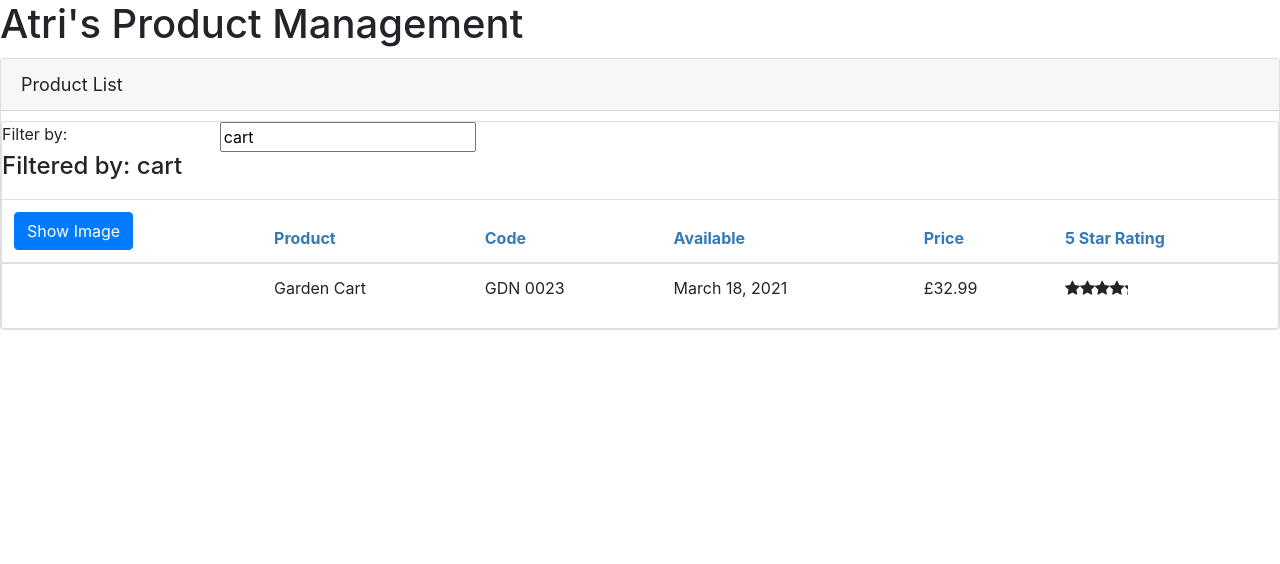
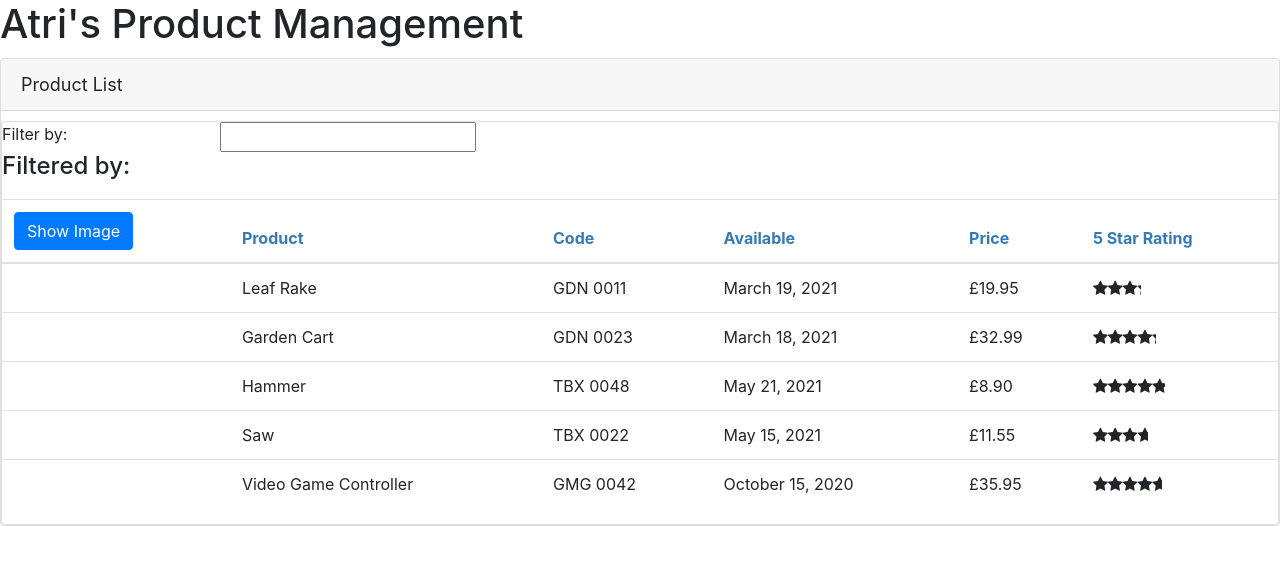
Before and after one commit to hegde-atri/APM, an Angular app: page / in a window 1280 px wide. Shown: the top 564 px of the page. Built offline with nearby package versions, Linux system fonts and the light colour scheme.

Commit message:
added a service

```diff
--- a/src/app/products/product-list.component.ts
+++ b/src/app/products/product-list.component.ts
@@ -1,5 +1,6 @@
 import { Component, OnInit } from "@angular/core";
 import { IProduct } from "./product";
+import { ProductService } from "./product.service";
 
 @Component({
   selector: 'pm-products',
@@ -12,7 +13,7 @@
   imageMargin: number = 2;
   showImage: boolean = false;
 
-  private _listFilter: string= '';
+  private _listFilter: string = '';
   get listFilter(): string{
     return this._listFilter;
   }
@@ -23,28 +24,9 @@
   }
 
   filteredProducts: IProduct[] = [];
-  products: IProduct[] = [
-    {
-      "productId": 1,
-      "productName": "Leaf Rake",
-      "productCode": "GDN-0011",
-      "releaseDate": "March 19, 2021",
-      "description": "Leaf rake with 48-inch wooden handle.",
-      "price": 19.95,
-      "starRating": 3.2,
-      "imageUrl": "assets/images/leaf_rake.png"
-    },
-    {
-      "productId": 2,
-      "productName": "Garden Cart",
-      "productCode": "GDN-0023",
-      "releaseDate": "March 18, 2021",
-      "description": "15 gallon capacity rolling garden cart",
-      "price": 32.99,
-      "starRating": 4.2,
-      "imageUrl": "assets/images/garden_cart.png"
-    }
-  ];
+  products: IProduct[] = [];
+
+  constructor(private productService: ProductService){}
 
   performFilter(filterBy: string): IProduct[] {
     filterBy = filterBy.toLocaleLowerCase();
@@ -57,7 +39,7 @@
   }
 
   ngOnInit(): void{
-    this._listFilter = 'cart';
+    this.products = this.productService.getProducts();
     this.filteredProducts = this.performFilter(this._listFilter);
   }
 
--- /dev/null
+++ b/src/app/products/product.service.ts
@@ -0,0 +1,63 @@
+import { Injectable } from "@angular/core";
+import { IProduct } from "./product";
+
+@Injectable({
+  providedIn: 'root'
+})
+export class ProductService{
+
+  getProducts(): IProduct[]{
+    return [
+      {
+        "productId": 1,
+        "productName": "Leaf Rake",
+        "productCode": "GDN-0011",
+        "releaseDate": "March 19, 2021",
+        "description": "Leaf rake with 48-inch wooden handle.",
+        "price": 19.95,
+        "starRating": 3.2,
+        "imageUrl": "assets/images/leaf_rake.png"
+      },
+      {
+        "productId": 2,
+        "productName": "Garden Cart",
+        "productCode": "GDN-0023",
+        "releaseDate": "March 18, 2021",
+        "description": "15 gallon capacity rolling garden cart",
+        "price": 32.99,
+        "starRating": 4.2,
+        "imageUrl": "assets/images/garden_cart.png"
+      },
+      {
+        "productId": 5,
+        "productName": "Hammer",
+        "productCode": "TBX-0048",
+        "releaseDate": "May 21, 2021",
+        "description": "Curved claw steel hammer",
+        "price": 8.9,
+        "starRating": 4.8,
+        "imageUrl": "assets/images/hammer.png"
+      },
+      {
+        "productId": 8,
+        "productName": "Saw",
+        "productCode": "TBX-0022",
+        "releaseDate": "May 15, 2021",
+        "description": "15-inch steel blade hand saw",
+        "price": 11.55,
+        "starRating": 3.7,
+        "imageUrl": "assets/images/saw.png"
+      },
+      {
+        "productId": 10,
+        "productName": "Video Game Controller",
+        "productCode": "GMG-0042",
+        "releaseDate": "October 15, 2020",
+        "description": "Standard two-button video game controller",
+        "price": 35.95,
+        "starRating": 4.6,
+        "imageUrl": "assets/images/xbox-controller.png"
+      }
+    ]
+  };
+}
```
